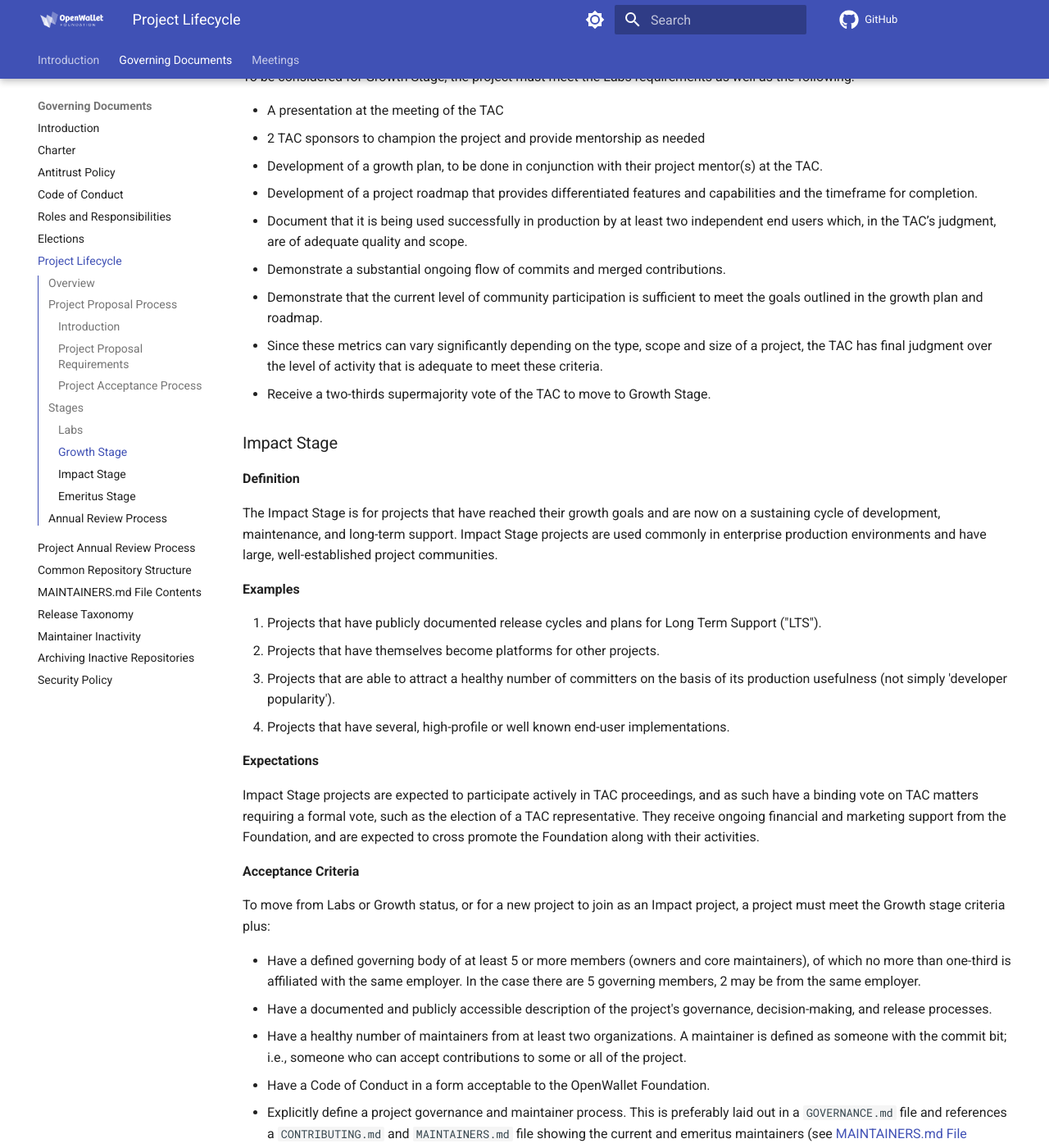
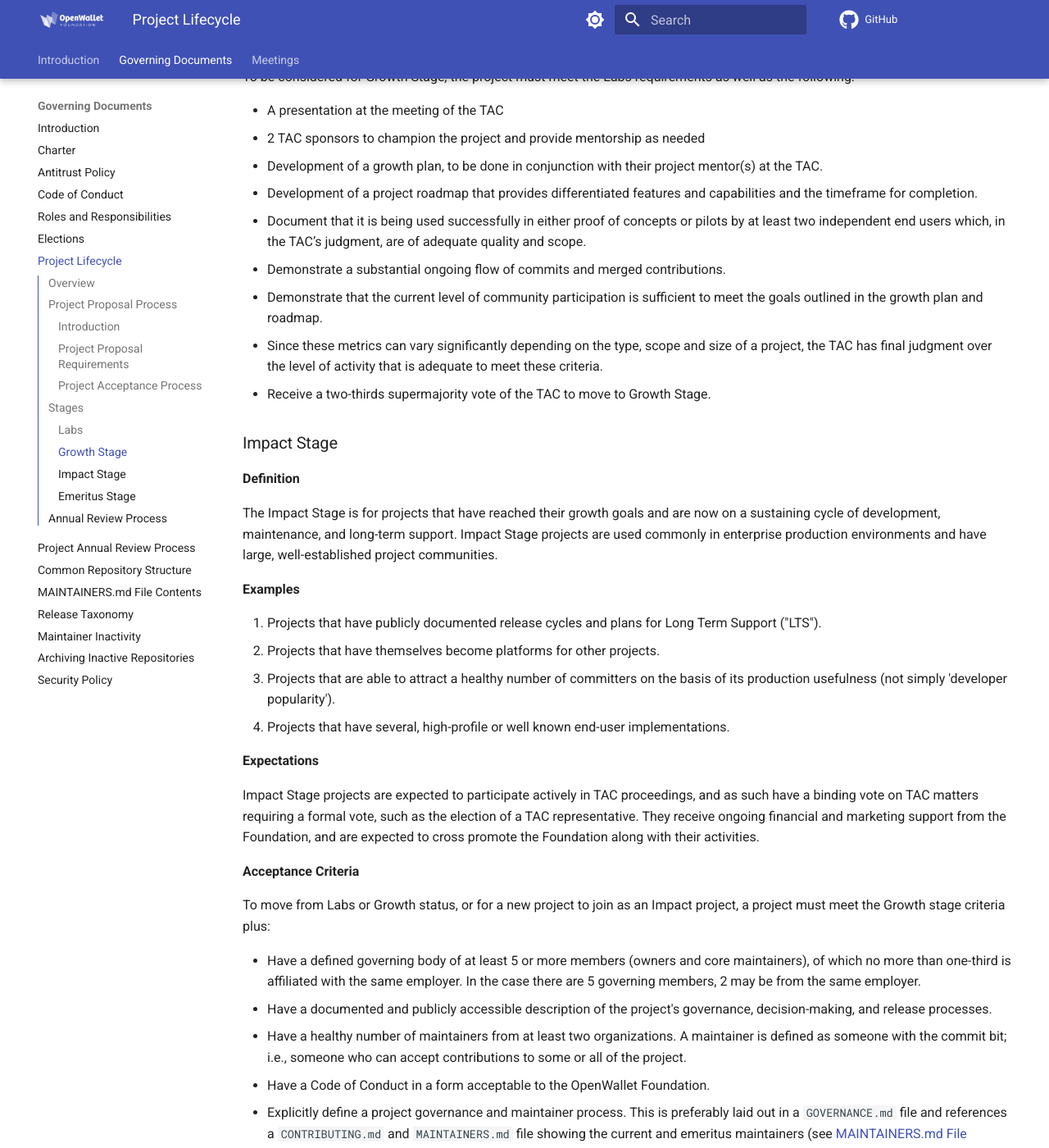
Before and after one commit to openwallet-foundation/tac, an MkDocs documentation site: the page built from docs/governance/project-lifecycle.md, in a window 1280 px wide and 1400 px high, scrolled down 4047 px. Shown: the whole window at 82% size. Built offline with MkDocs 1.6.1 and Material for MkDocs 9.7.7, drawn with Linux system fonts in a browser that asks for light colours; comment, search, counter and statistics services are not loaded; some of the changed text lies outside the part shown.

Commit message:
Move production use case requirement to Impact stage
Signed-off-by: Tracy Kuhrt <tracy.a.kuhrt@accenture.com>

```diff
--- a/docs/governance/project-lifecycle.md
+++ b/docs/governance/project-lifecycle.md
@@ -123,7 +123,7 @@
 * 2 TAC sponsors to champion the project and provide mentorship as needed
 * Development of a growth plan, to be done in conjunction with their project mentor(s) at the TAC.
 * Development of a project roadmap that provides differentiated features and capabilities and the timeframe for completion.
-* Document that it is being used successfully in production by at least two independent end users which, in the TAC’s judgment, are of adequate quality and scope.
+* Document that it is being used successfully in either proof of concepts or pilots by at least two independent end users which, in the TAC’s judgment, are of adequate quality and scope.
 * Demonstrate a substantial ongoing flow of commits and merged contributions.
 * Demonstrate that the current level of community participation is sufficient to meet the goals outlined in the growth plan and roadmap.
 * Since these metrics can vary significantly depending on the type, scope and size of a project, the TAC has final judgment over the level of activity that is adequate to meet these criteria.
@@ -154,6 +154,7 @@
  * Have a healthy number of maintainers from at least two organizations. A maintainer is defined as someone with the commit bit; i.e., someone who can accept contributions to some or all of the project.
  * Have a Code of Conduct in a form acceptable to the OpenWallet Foundation.
  * Explicitly define a project governance and maintainer process. This is preferably laid out in a `GOVERNANCE.md` file and references a `CONTRIBUTING.md` and `MAINTAINERS.md` file showing the current and emeritus maintainers (see [MAINTAINERS.md File Contents](maintainers-file-content.md) for more information).
+* Document that it is being used successfully in production by at least two independent end users which, in the TAC’s judgment, are of adequate quality and scope.
  * Have a public list of project adopters for at least the primary repo (e.g., `ADOPTERS.md` or logos on the project website).
  * Other metrics as defined by the applying Project during the application process in cooperation with the TAC.
  * Receive a supermajority vote from the TAC to move to Impact stage. Projects can move directly from Labs to Impact, if they can demonstrate sufficient maturity and have met all requirements.
```
